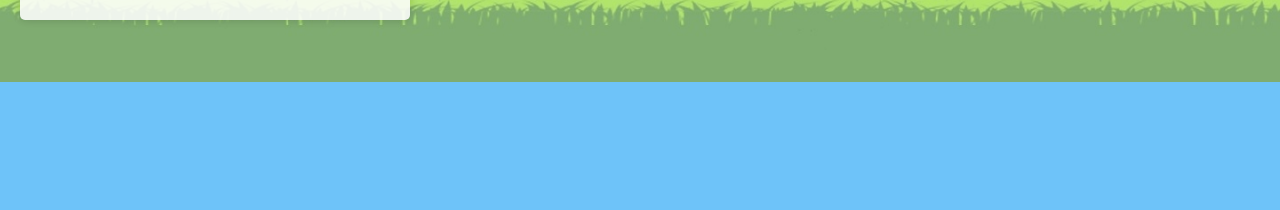
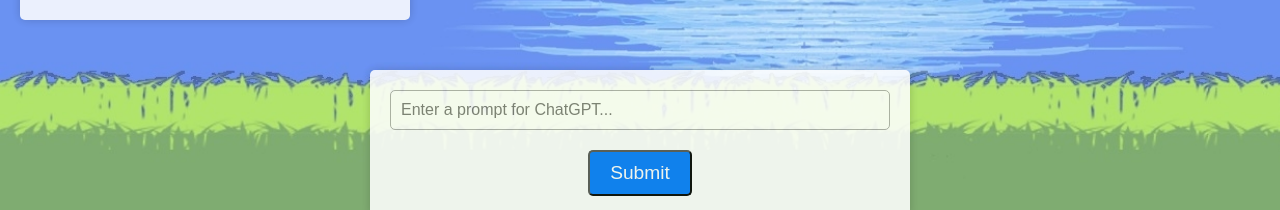
Before and after one commit to CaptOpi/HackTCNJ, a React (Create React App) app in the folder client/: page /TaskPlanner in a window 1280 px wide. Both pictures are taken after typing "Sample" into the empty fields and a click on the button "Submit". Shown: the part 718-928 px from the top of the page. Before the commit the page ends 800 px from the top, so only its background shows below. Built offline with nearby package versions, Linux system fonts and the light colour scheme; no server answers.

Commit message:
added chatgpt ui

```diff
--- a/client/src/components/TaskPlanner.js
+++ b/client/src/components/TaskPlanner.js
@@ -13,7 +13,8 @@
   const email = sessionStorage.getItem('email');
   const password = sessionStorage.getItem('password')
   var totalCompleted = 0
-
+  const [chatInput, setChatInput] = useState(''); // new state for chat input
+  const [chatOutput, setChatOutput] = useState('');
   const handleAddTask = async () => {
     if (newTask !== '') {
       setTasks([...tasks, { name: newTask, completed: false }]);
@@ -24,7 +25,17 @@
       }
     }
   };
+  const handleChatInput = async (event) => {
+    event.preventDefault();
+    const content = {
+      content: chatInput
+    }
+    //const response = await chat(content);
 
+   // const data = await response.json();
+    //setChatOutput(data.output);
+    setChatInput('');
+  };
   const handleTaskComplete = async (index) => {
     const updatedTasks = [...tasks];
     updatedTasks[index].completed = true;
@@ -198,7 +209,18 @@
               <button className="add-task-button" onClick={handleAddTask} disabled={tasks.length >= 5}>Add Task</button>
               {completedTasks >= 5 && <button class="add-task-button" onClick={handleResetList}>Reset List</button>}
             </div>
-          </div></>
+
+          </div>
+          <form onSubmit={handleChatInput}> {/* new form to handle chat input */}
+            <input
+              type="text"
+              placeholder="Enter a prompt for ChatGPT..."
+              value={chatInput}
+              onChange={(event) => setChatInput(event.target.value)}
+            />
+            <button type="submit">Submit</button>
+          </form>
+          {chatOutput && <p>{chatOutput}</p>} {/* new element to display chat output */}</>
       )}
     </div>
   );
```
